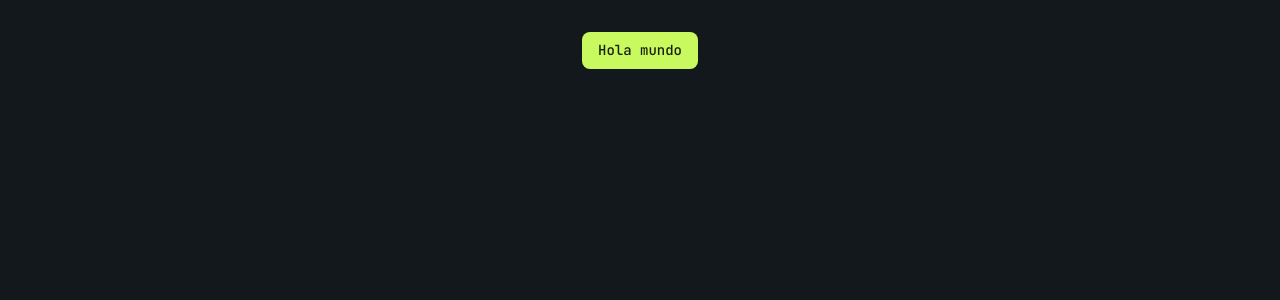
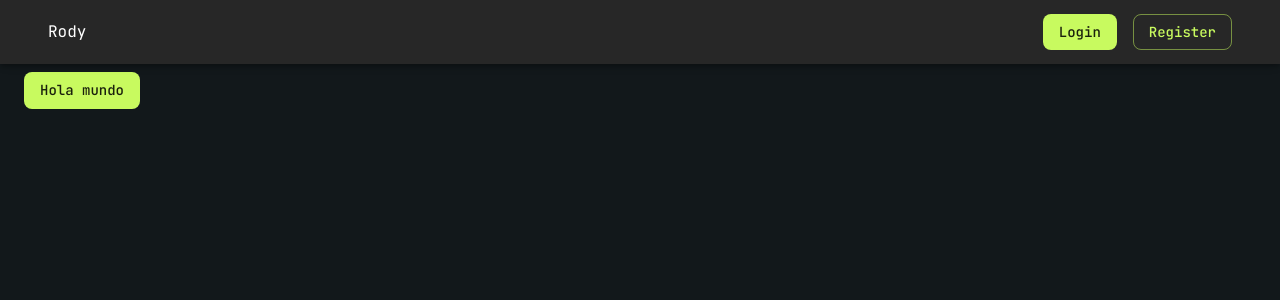
Before and after one commit to rody-huancas/react-mui-ts, a React (Vite) app: page / in a window 1280 px wide. Shown: the top 300 px of the page. Built offline with nearby package versions, Linux system fonts and the light colour scheme.

Commit message:
Add: routes and layout

```diff
--- a/src/App.tsx
+++ b/src/App.tsx
@@ -1,11 +1,11 @@
-import { Button, Container } from "@mui/material";
-import "./App.css";
+import { BrowserRouter } from "react-router-dom";
+import { AppRouter } from "./Router";
 
 function App() {
   return (
-    <Container maxWidth="xl">
-      <Button variant="contained">Hola mundo</Button>
-    </Container>
+    <BrowserRouter>
+      <AppRouter />
+    </BrowserRouter>
   );
 }
 
--- /dev/null
+++ b/src/Router.tsx
@@ -0,0 +1,15 @@
+import { Route, Routes } from "react-router-dom";
+import { HomePage } from "./pages/home";
+import { LoginPage } from "./pages/login";
+import { RouterLayout } from "./common/RouterLayout";
+
+export const AppRouter: React.FC<{}> = () => {
+  return (
+    <Routes>
+      <Route path="/" element={<RouterLayout />}>
+        <Route index element={<HomePage />} />
+        <Route path="/login" element={<LoginPage />} />
+      </Route>
+    </Routes>
+  );
+};
--- /dev/null
+++ b/src/common/NavBar.tsx
@@ -0,0 +1,40 @@
+import {
+  AppBar,
+  Box,
+  Button,
+  Container,
+  Grid,
+  Stack,
+  Toolbar,
+  Typography,
+} from "@mui/material";
+import React from "react";
+
+export const NavBar: React.FC<{}> = () => {
+  return (
+    <Box sx={{ flexFlow: 1 }}>
+      <AppBar position="fixed">
+        <Toolbar>
+          <Container maxWidth="xl">
+            <Grid
+              container
+              direction="row"
+              justifyContent="space-between"
+              alignItems="center"
+            >
+              <Grid item>
+                <Typography>Rody</Typography>
+              </Grid>
+              <Grid item>
+                <Stack direction={"row"} spacing={2}>
+                  <Button variant="contained">Login</Button>
+                  <Button variant="outlined">Register</Button>
+                </Stack>
+              </Grid>
+            </Grid>
+          </Container>
+        </Toolbar>
+      </AppBar>
+    </Box>
+  );
+};
--- /dev/null
+++ b/src/common/RouterLayout.tsx
@@ -0,0 +1,13 @@
+import React from "react";
+import { NavBar } from "./NavBar";
+import { Outlet } from "react-router-dom";
+
+export const RouterLayout: React.FC<{}> = () => {
+  return (
+    <>
+      <NavBar />
+
+      <Outlet />
+    </>
+  );
+};
--- /dev/null
+++ b/src/pages/home/index.tsx
@@ -0,0 +1,10 @@
+import React from "react";
+import { Button, Container } from "@mui/material";
+
+export const HomePage: React.FC<{}> = () => {
+  return (
+    <Container sx={{ mt: 9 }} maxWidth="xl">
+      <Button variant="contained">Hola mundo</Button>
+    </Container>
+  );
+};
--- /dev/null
+++ b/src/pages/login/index.tsx
@@ -0,0 +1,10 @@
+import React from "react";
+import { Button, Container } from "@mui/material";
+
+export const LoginPage: React.FC<{}> = () => {
+  return (
+    <Container sx={{ mt: 9 }} maxWidth="xl">
+      <Button variant="contained">Login</Button>
+    </Container>
+  );
+};
```
